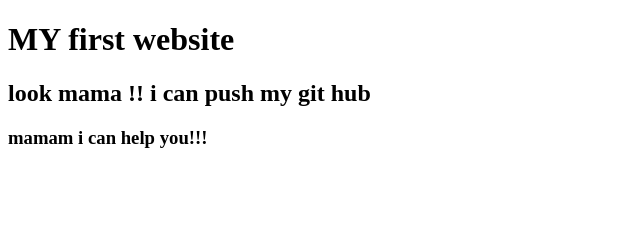
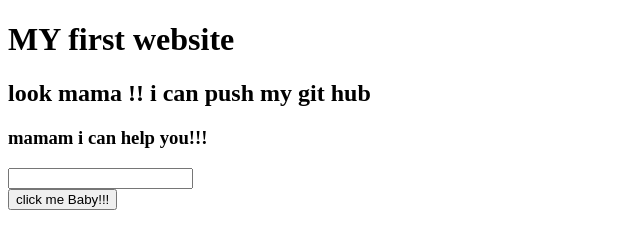
Before and after one commit to sumon-i/2nd-website, a plain HTML site: page index.html in a window 1280 px wide. Shown: the whole page, without its empty margins (0-640 px from the left). Drawn offline with Linux system fonts and the light colour scheme.

Commit message:
done adding button

```diff
--- a/index.html
+++ b/index.html
@@ -9,5 +9,12 @@
     <h1>MY first website</h1>
     <h2>look mama !! i can push my git hub</h2>
     <h3> mamam i can help you!!!</h3>
+<input type="text">
+<br>
+<button>click me Baby!!!</button>
+
+
+
+
 </body>
 </html>
```
